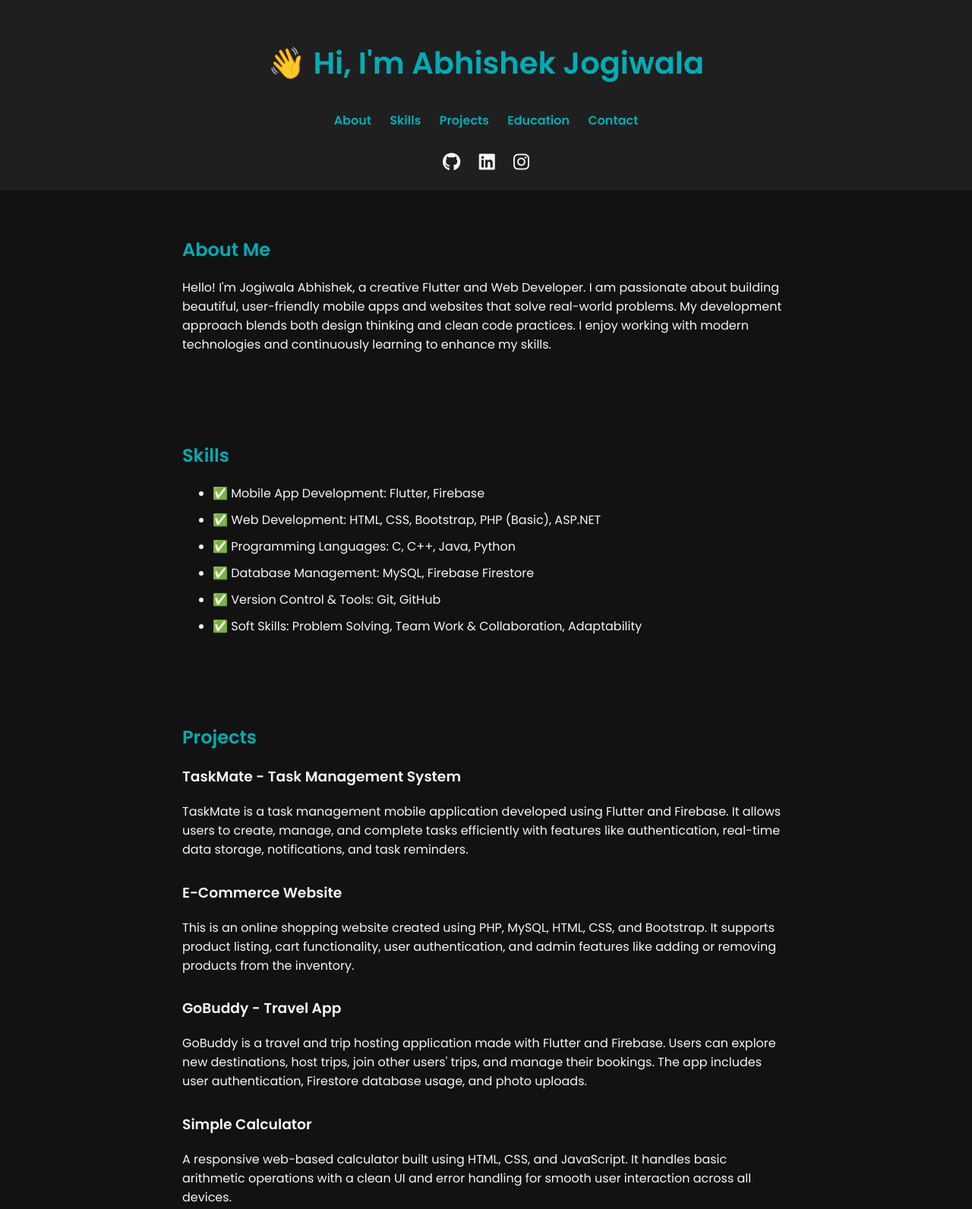
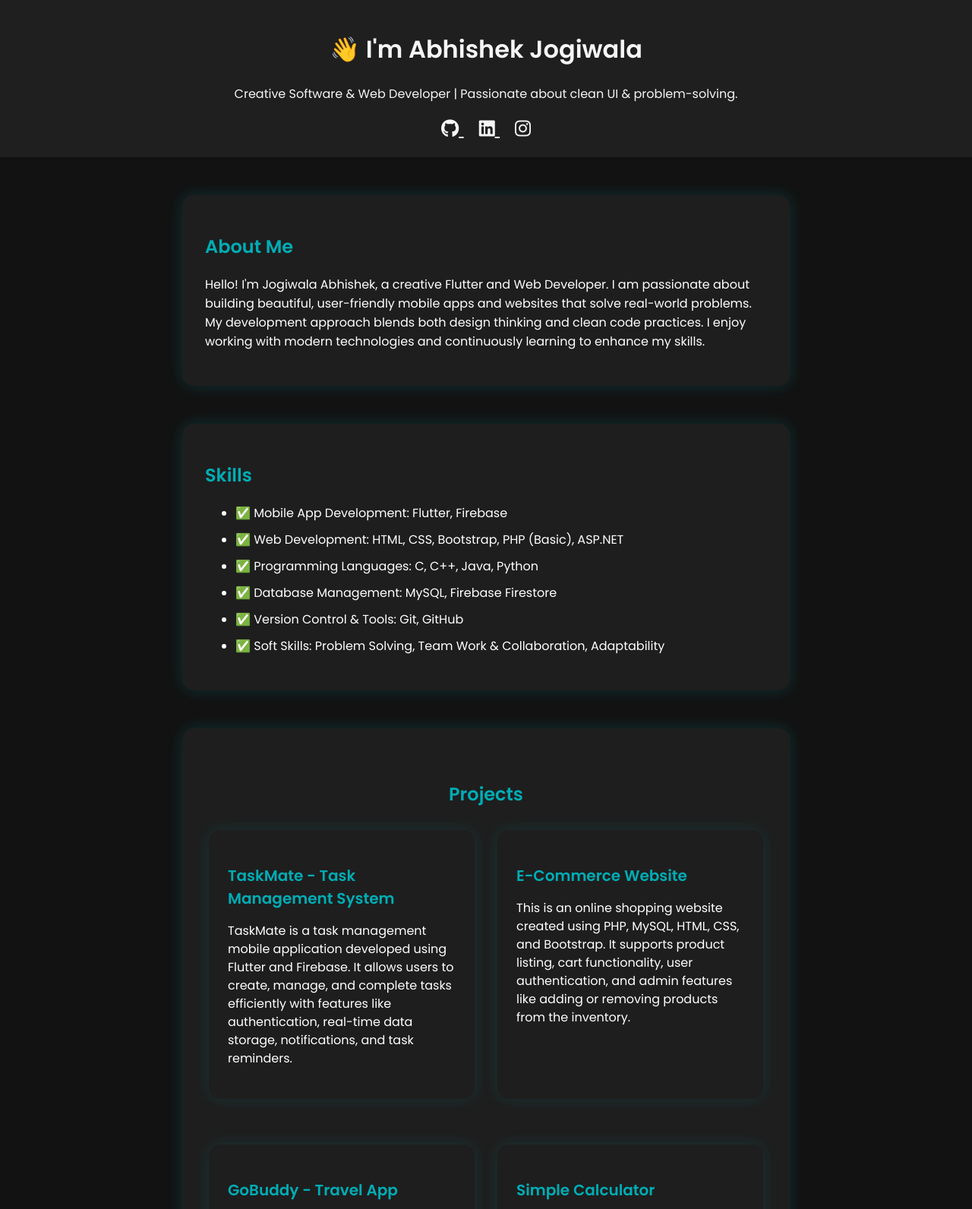
Before and after one commit to JogiwalaAbhie/abhie-portfolio, a plain HTML site: page index.html in a window 1280 px wide. Shown: the top 1592 px of the page at 76% size. Drawn offline with nearby package versions, Linux system fonts and the light colour scheme.

Commit message:
Update index.html

```diff
--- a/index.html
+++ b/index.html
@@ -21,7 +21,6 @@
       padding: 20px;
       text-align: center;
       background-color: #1f1f1f;
-      position: sticky;
       top: 0;
       z-index: 1000;
     }
@@ -115,6 +114,83 @@
       background-color: #1f1f1f;
     }
 
+    .animated-container {
+  background-color: #1e1e1e;
+  padding: 30px;
+  border-radius: 15px;
+  box-shadow: 0 0 20px rgba(0, 173, 181, 0.2);
+  width: 100%;
+  max-width: 800px;
+  margin: 50px auto;
+  color: #ffffff;
+  transition: transform 0.3s ease, box-shadow 0.3s ease;
+  box-sizing: border-box;
+}
+
+.animated-container:hover {
+  transform: translateY(-5px);
+  box-shadow: 0 0 30px rgba(0, 173, 181, 0.35);
+}
+
+@keyframes fadeInUp {
+  from {
+    opacity: 0;
+    transform: translateY(20px);
+  }
+  to {
+    opacity: 1;
+    transform: translateY(0);
+  }
+}
+
+.animated-container.animate {
+  animation: fadeInUp 0.6s ease-out;
+}
+
+#projects {
+  padding: 50px 20px;
+  text-align: center;
+}
+
+.project-grid {
+  display: flex;
+  flex-wrap: wrap;
+  justify-content: center;
+  gap: 30px;
+  margin-top: 30px;
+}
+
+.project {
+  background-color: #1e1e1e;
+  padding: 25px;
+  border-radius: 15px;
+  box-shadow: 0 0 20px rgba(0, 173, 181, 0.15);
+  width: 100%;
+  max-width: 350px;
+  transition: transform 0.3s ease, box-shadow 0.3s ease;
+  text-align: left;
+  color: #ffffff;
+  box-sizing: border-box;
+}
+
+.project:hover {
+  transform: translateY(-5px);
+  box-shadow: 0 0 30px rgba(0, 173, 181, 0.3);
+}
+
+.project h3 {
+  margin-bottom: 10px;
+  font-size: 20px;
+  color: #00adb5;
+}
+
+.project p {
+  font-size: 16px;
+  line-height: 1.5;
+}
+
+
+
     #scrollToTopBtn {
       display: none;
       position: fixed;
@@ -148,30 +224,37 @@
 </head>
 
 <body>
-  <header>
-    <h2 style="font-size: 2.5em;">👋 Hi, I'm Abhishek Jogiwala</h2>
-    <nav>
-      <a href="#about" class="nav-link">About</a>
-      <a href="#skills" class="nav-link">Skills</a>
-      <a href="#projects" class="nav-link">Projects</a>
-      <a href="#education" class="nav-link">Education</a>
-      <a href="#contact" class="nav-link">Contact</a>
-    </nav>
-    <br/>
+    <header class="hero-header">
+        <div class="header-content">
+          <div class="intro">
+            <h1>👋 I'm Abhishek Jogiwala</h1>
+            <p class="tagline">Creative Software & Web Developer | Passionate about clean UI & problem-solving.</p>
+
             <div class="social-icons">
-      <a href="https://github.com/JogiwalaAbhie/" target="_blank"><i class="fab fa-github"></i></a>
-      <a href="https://in.linkedin.com/in/abhishek-jogiwala-8a1324243" target="_blank"><i class="fab fa-linkedin"></i></a>
-      <a href="https://www.instagram.com/_whoisabhie._/" target="_blank"><i class="fab fa-instagram"></i></a>
+              <a href="https://github.com/JogiwalaAbhie/" target="_blank" title="GitHub">
+                <i class="fab fa-github"></i>
+              </a>
+              <a href="https://in.linkedin.com/in/abhishek-jogiwala-8a1324243" target="_blank" title="LinkedIn">
+                <i class="fab fa-linkedin"></i>
+              </a>
+              <a href="https://www.instagram.com/_whoisabhie._/" target="_blank" title="Instagram">
+                <i class="fab fa-instagram"></i>
+              </a>
+            </div>
+          </div>
         </div>
       </header>
 
-  <section class="about animate__animated animate__zoomIn" id="about">
+
+  <section class="about animated-container animate animate__animated animate__zoomIn" id="about">
+
     <h2>About Me</h2>
-    <p>Hello! I'm Jogiwala Abhishek, a creative Flutter and Web Developer. I am passionate about building beautiful, user-friendly mobile apps and websites that solve real-world problems. My development approach blends both design thinking and clean code practices. I enjoy working with modern technologies and continuously learning to enhance my skills.
-    </p>
+    <p>Hello! I'm Jogiwala Abhishek, a creative Flutter and Web Developer. I am passionate about building beautiful, user-friendly mobile apps and websites that solve real-world problems. My development approach blends both design thinking and clean code practices. I enjoy working with modern technologies and continuously learning to enhance my skills.</p>
+
 </section>
 
-  <section class="skills animate__animated animate__fadeInUp" id="skills">
+
+  <section class="skills animated-container animate animate__animated animate__fadeInUp" id="skills">
     <h2>Skills</h2>
     <ul>
       <li>✅ Mobile App Development: Flutter, Firebase</li>
@@ -183,8 +266,10 @@
     </ul>
   </section>
 
-  <section class="projects animate__animated animate__fadeInLeft" id="projects">
+  <section class="projects animated-container animate animate__animated animate__fadeInLeft" id="projects">
     <h2>Projects</h2>
+    <div class="project-grid">
+
         <div class="project animate__animated animate__pulse">
             <h3>TaskMate - Task Management System</h3>
             <p>TaskMate is a task management mobile application developed using Flutter and Firebase. It allows users to create, manage, and complete tasks efficiently with features like authentication, real-time data storage, notifications, and task reminders.</p>
@@ -199,7 +284,7 @@
           </div>
           <div class="project animate__animated animate__pulse">
               <h3>Simple Calculator</h3>
-        <p>A responsive web-based calculator built using HTML, CSS, and JavaScript. It handles basic arithmetic operations with a clean UI and error handling for smooth user interaction across all devices.</p>
+              <p>The Simple Calculator is a sleek and responsive mobile application developed using Flutter. Designed with both functionality and aesthetics in mind, the app allows users to perform basic arithmetic operations such as addition, subtraction, multiplication, and division.</p>
             </div>
 
             <div class="project animate__animated animate__pulse">
@@ -207,9 +292,12 @@
               <p>An interactive AI chatbot developed using JavaScript and an AI API for smart responses. It mimics real-time conversation and offers a simple, sleek interface for engaging user experiences.</p>
             </div>
 
+    </div>
+
+
   </section>
 
-  <section class="education animate__animated animate__fadeInUp" id="education">
+  <section class=" animated-container animate education animate__animated animate__fadeInUp" id="education">
     <h2>Experience & Education</h2>
     <p><strong>Experience:</strong> Fresher,  I am currently a fresher and actively looking for opportunities where I can apply my skills and grow professionally.
     </p>
@@ -219,7 +307,7 @@
     <a href="resume.pdf" class="resume-button" download>📄 Download Resume</a>
   </section>
 
-  <section class="contact animate__animated animate__fadeInRight" id="contact">
+  <section class=" animated-container animate contact animate__animated animate__fadeInRight" id="contact">
     <h2>Contact Me</h2>
     <form action="https://formspree.io/f/mwkgygyy" method="POST" id="contact-form">
       <input type="text" name="name" placeholder="Your Name" required>
```
Lines whose indentation alone changed are shown as unchanged.
